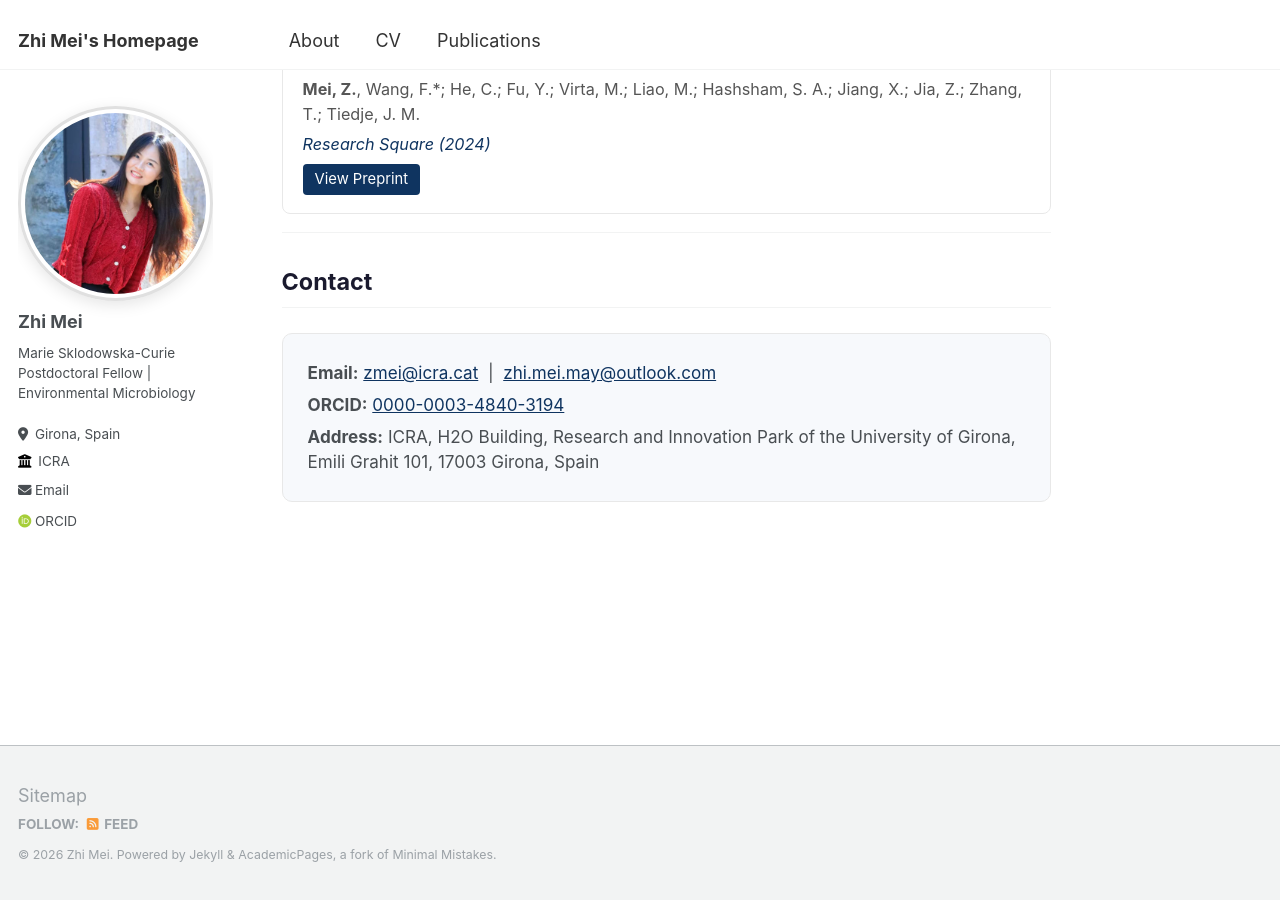
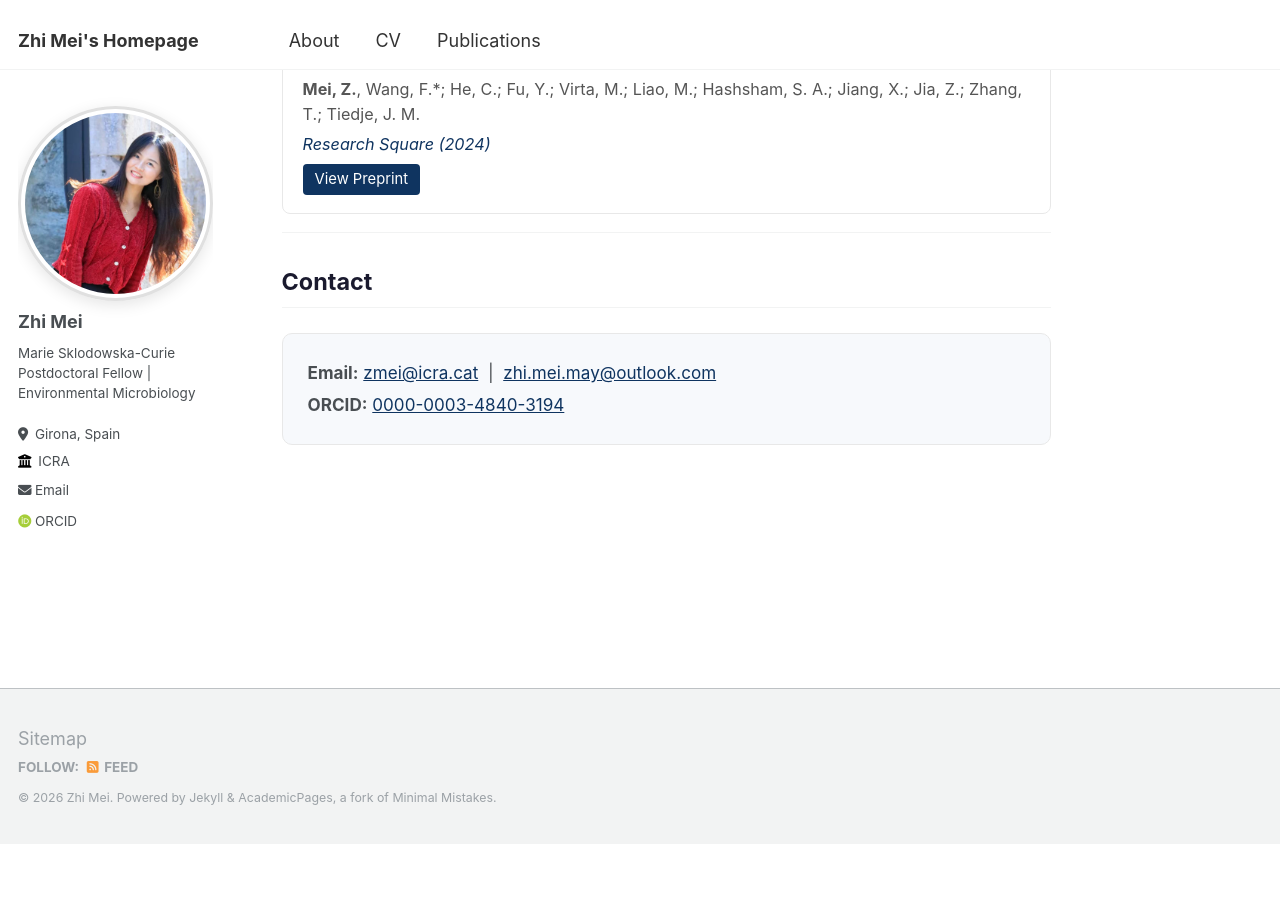
Before and after one commit to XxFChen/ZhiMei, a Jekyll site: the page built from _pages/about.md, in a window 1280 px wide and 900 px high, scrolled down 2563 px. Built offline with Jekyll 4.4.1, drawn with Linux system fonts in a browser that asks for light colours; some web fonts are replaced; after the commit the page ends 3406 px from its top, so only the background shows below that.

Commit message:
Remove address from Contact section

```diff
--- a/_pages/about.md
+++ b/_pages/about.md
@@ -260,5 +260,4 @@ I focus on unraveling the complex dynamics of **antibiotic resistance genes (ARG
 <div class="contact-box">
   <p><strong>Email:</strong> <a href="mailto:zmei@icra.cat">zmei@icra.cat</a> &nbsp;|&nbsp; <a href="mailto:zhi.mei.may@outlook.com">zhi.mei.may@outlook.com</a></p>
   <p><strong>ORCID:</strong> <a href="https://orcid.org/0000-0003-4840-3194" target="_blank">0000-0003-4840-3194</a></p>
-  <p><strong>Address:</strong> ICRA, H2O Building, Research and Innovation Park of the University of Girona, Emili Grahit 101, 17003 Girona, Spain</p>
 </div>
```
